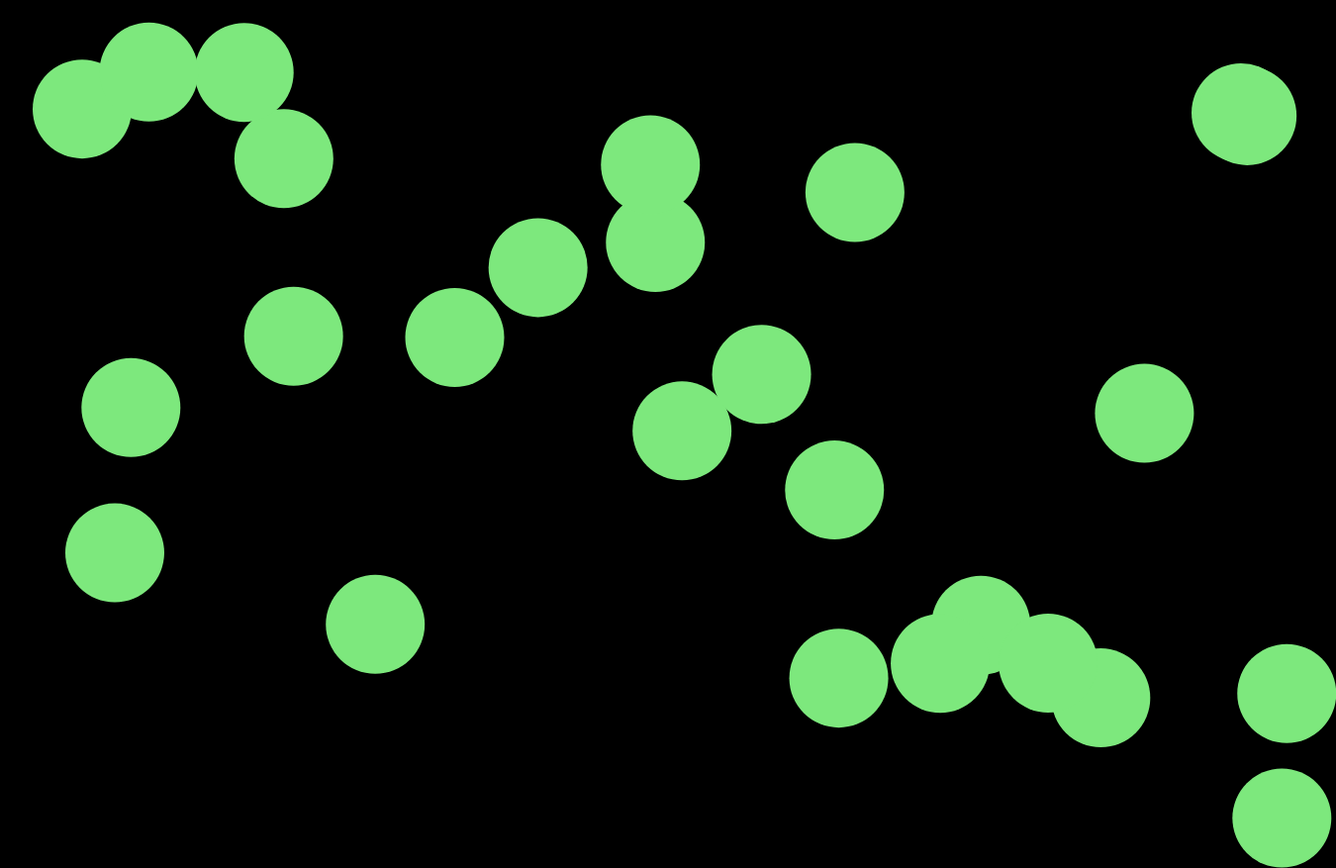
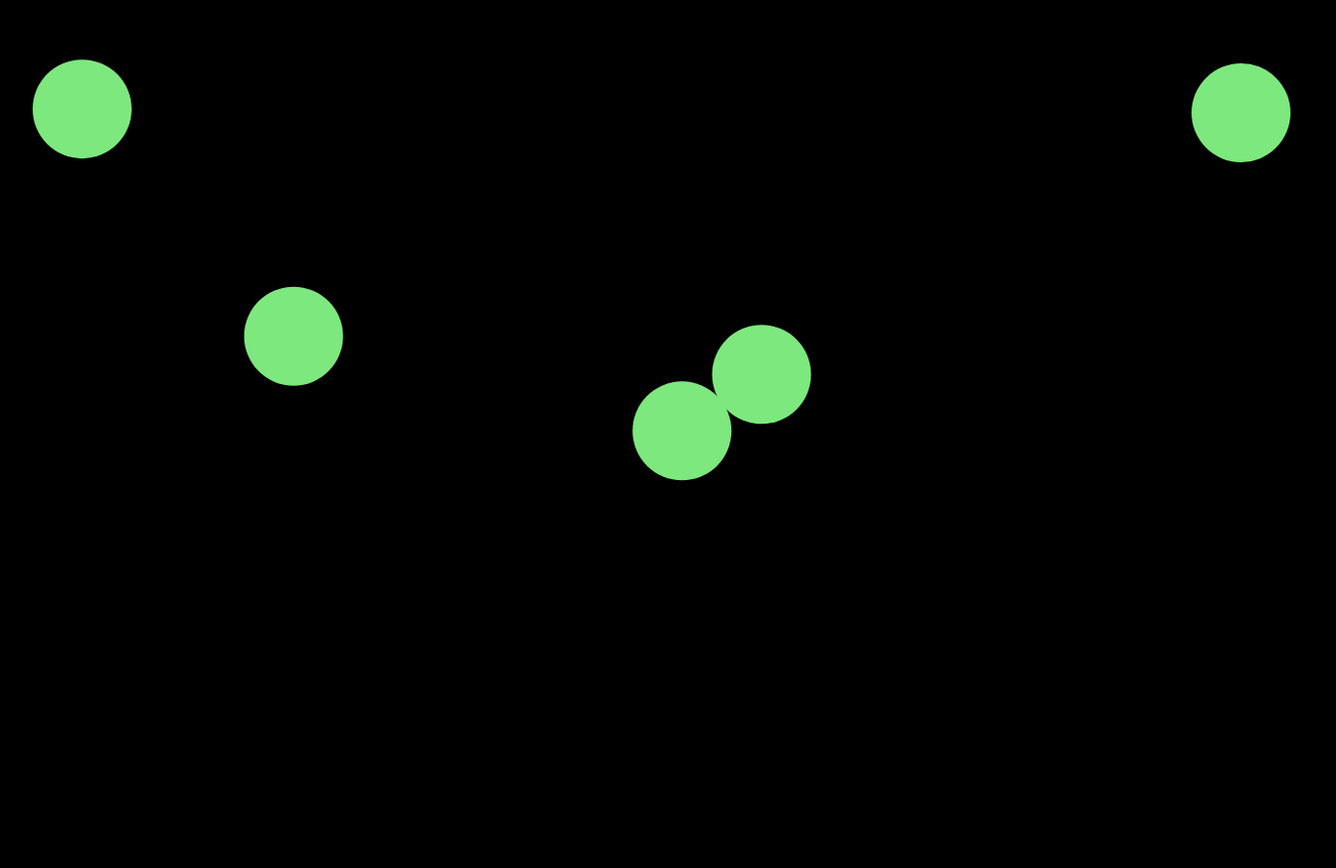
Before and after one commit to karolinerosenfeldt/testinggit, a plain HTML site: page index.html in a window 1280 px wide. Shown: the whole page at 99% size, 1350 px wide, since content can reach past the window. After the commit the page ends 800 px from the top, so only its background shows below. Drawn offline with Linux system fonts and the light colour scheme.

Commit message:
removing bubbles

```diff
--- a/index.html
+++ b/index.html
@@ -14,27 +14,6 @@
         <div></div>
         <div></div>
         <div></div>
-        <div></div>
-        <div></div>
-        <div></div>
-        <div></div>
-        <div></div>
-        <div></div>
-        <div></div>
-        <div></div>
-        <div></div>
-        <div></div>
-        <div></div>
-        <div></div>
-        <div></div>
-        <div></div>
-        <div></div>
-        <div></div>
-        <div></div>
-        <div></div>
-        <div></div>
-        <div></div>
-        <div></div>
     </div>
 
     <script src="index.js"></script>
```
